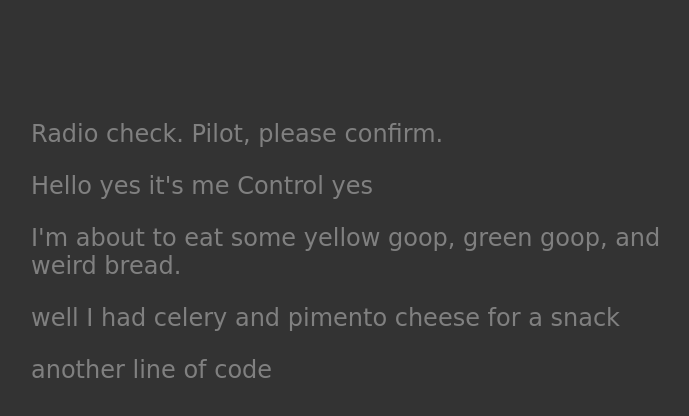
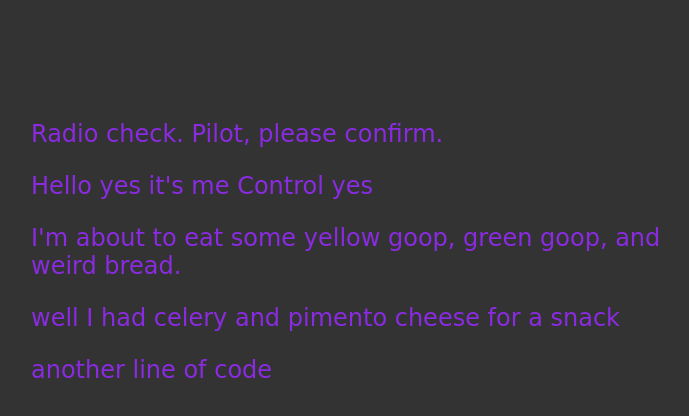
Before and after one commit to mbbeckett/communication-log, a plain HTML site: page index.html in a window 1280 px wide. Shown: the whole page, without its empty margins (289-978 px from the left). Drawn offline with Linux system fonts and the light colour scheme.

Commit message:
messagageagage

```diff
--- a/style.css
+++ b/style.css
@@ -1,5 +1,5 @@
 body {
-    color: gray;
+    color: blueviolet;
     background-color: #333;
     font-size: 150%;
     font-family: 'Satisfy', cursive;
```
